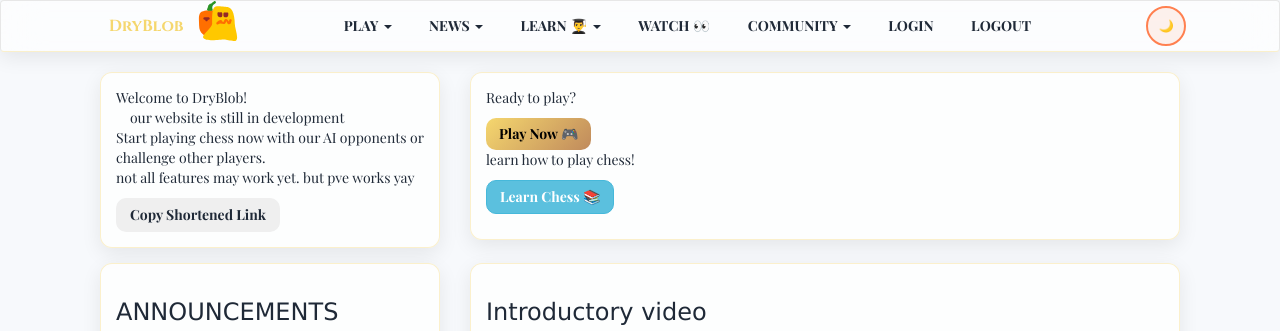
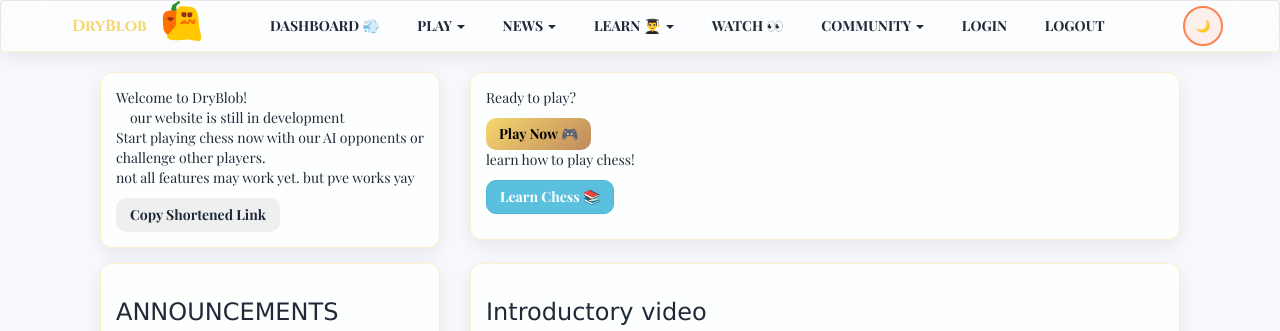
Before and after one commit to GreatCoder1000/drychess, a Jekyll site: the page built from index.html, in a window 1280 px wide, cut to the strip 0-331 px from the top of the page. Built offline with Jekyll 4.4.1, drawn with Linux system fonts in a browser that asks for light colours; comment, search, counter and statistics services are not loaded.

Commit message:
Update default.html

```diff
--- a/_layouts/default.html
+++ b/_layouts/default.html
@@ -74,12 +74,15 @@
     <nav class="navbar navbar-default" role="navigation" style="padding: 0 1rem;">
         <div class="navbar-header">
             <img src="dryblobchess.svg" alt="Dry & Blob" title="Dry & Blob" height="40" width="40">
-            <a href="{{ '/index.html' | relative_url }}" class="navbar-brand">
+            <a href="https://dryblob.github.io" class="navbar-brand">
                 DryBlob
             </a>
         </div>
 
         <ul class="nav navbar-nav">
+
+            <!-- DASHBOARD (no dropdown) -->
+            <li><a class="nav-link" href="{{ '/index.html' | relative_url }}">DASHBOARD 💨</a></li>
 
             <!-- PLAY (with dropdown) -->
             <li class="dropdown">
```
